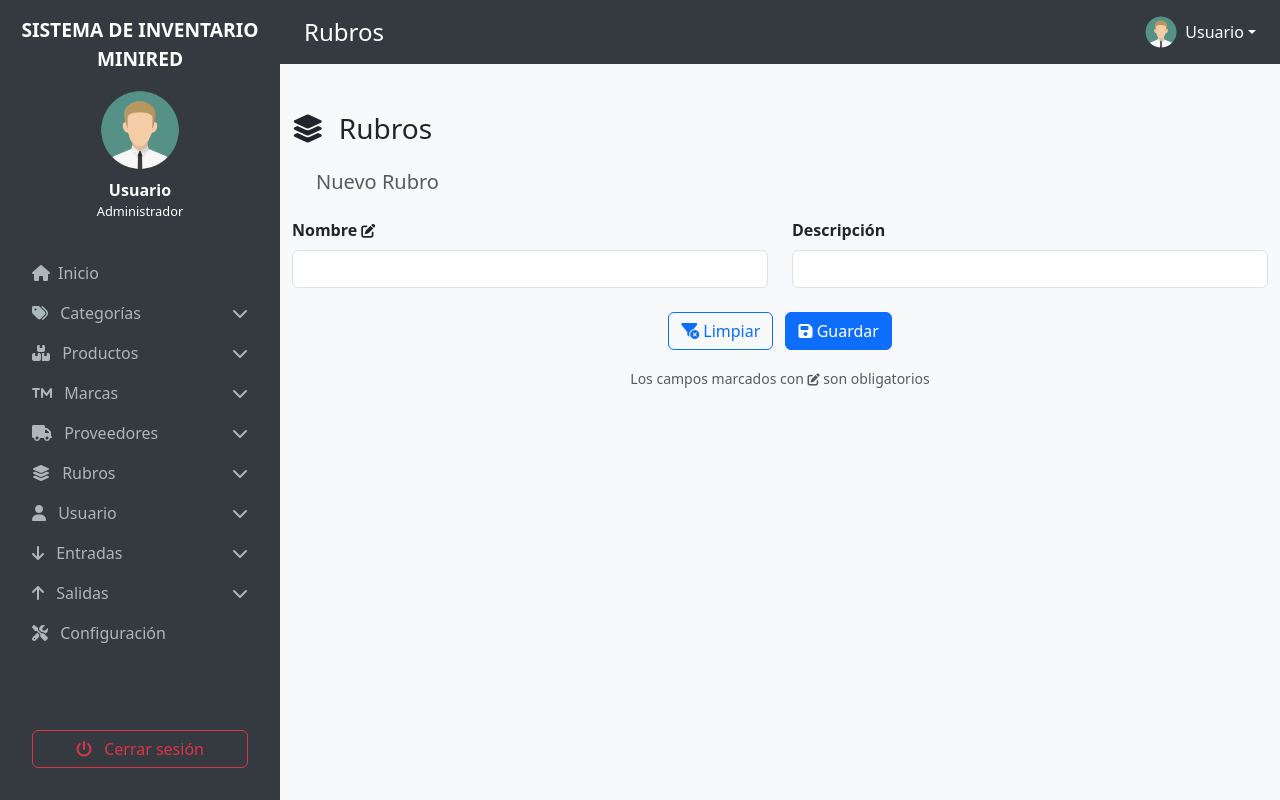
After one commit to EmersonAbel23/Sistema-Inventario, a PHP site: page /Dashboard/rubro.php in a window 1280 px wide. The commit adds this page. Run offline with PHP 8.4, Linux system fonts and the light colour scheme.

Commit message:
aumento de rubro

```diff
--- a/login/Dashboard/partials/nav.php
+++ b/login/Dashboard/partials/nav.php
@@ -74,7 +74,7 @@
           <i class="fas fa-chevron-down rotate-icon"></i>
         </a>
         <ul class="collapse list-unstyled submenu" id="rubrosSubmenu">
-          <li><a class="nav-link" href="#">Registrar rubro</a></li>
+          <li><a class="nav-link" href="rubro.php">Registrar rubro</a></li>
           <li><a class="nav-link" href="#">Lista de rubros</a></li>
         </ul>
       </li>
--- /dev/null
+++ b/login/Dashboard/rubro.php
@@ -0,0 +1,98 @@
+<!DOCTYPE html>
+<html lang="es">
+<head>
+  <meta charset="UTF-8" />
+  <meta name="viewport" content="width=device-width, initial-scale=1.0"/>
+  <title>Sistema de Inventario - Rubros</title>
+  <link href="https://cdn.jsdelivr.net/npm/bootstrap@5.3.3/dist/css/bootstrap.min.css" rel="stylesheet">
+  <link href="https://cdnjs.cloudflare.com/ajax/libs/font-awesome/6.5.0/css/all.min.css" rel="stylesheet">
+  <link rel="stylesheet" href="dasboard.css">
+  <link rel="shortcut icon" href="../img/logotipoMinired.JPG" type="image/x-icon">
+</head>
+<body>
+
+<div class="sidebar d-flex flex-column">
+  <?php require("./partials/nav.php") ?>
+</div>
+
+<div class="content">
+  <div class="d-flex justify-content-between align-items-center px-4 py-3" style="background-color: #343a40; color: white;">
+    <div>
+      <h4 class="mb-0">Rubros</h4>
+    </div>
+    <?php require("./partials/topbar.php") ?>
+  </div>
+</div>
+
+<div class="content">
+  <div class="container mt-5">
+    <h3 class="mb-4"><i class="fas fa-layer-group me-2"></i> Rubros</h3>
+    <h5 class="text-muted mb-4 ms-4">Nuevo Rubro</h5>
+
+    <!-- ALERTA DE ÉXITO -->
+    <?php if (isset($_GET["success"])): ?>
+      <div class="alert alert-success alert-dismissible fade show" role="alert">
+        <i class="fas fa-check-circle me-2"></i> ¡Rubro guardado con éxito!
+        <button type="button" class="btn-close" data-bs-dismiss="alert" aria-label="Cerrar"></button>
+      </div>
+    <?php endif; ?>
+
+    <!-- FORMULARIO DE RUBRO -->
+    <form method="POST" action="../controlador/RubroController.php" onsubmit="guardarRubro(event)" id="formRubro">
+      <input type="hidden" name="accion" value="agregar">
+
+      <div class="row mb-4">
+        <div class="col-md-6">
+          <label class="form-label fw-bold">Nombre <i class="fas fa-pen-to-square small"></i></label>
+          <input type="text" class="form-control" name="nombre_rubro" required>
+        </div>
+        <div class="col-md-6">
+          <label class="form-label fw-bold">Descripción</label>
+          <input type="text" class="form-control" name="descripcion_rubro">
+        </div>
+      </div>
+
+      <div class="text-center">
+        <button type="reset" class="btn btn-outline-primary me-2">
+          <i class="fas fa-filter-circle-xmark"></i> Limpiar
+        </button>
+        <button type="submit" class="btn btn-primary">
+          <i class="fas fa-floppy-disk"></i> Guardar
+        </button>
+      </div>
+
+      <div class="text-muted mt-3 text-center">
+        <small>Los campos marcados con <i class="fas fa-pen-to-square small"></i> son obligatorios</small>
+      </div>
+    </form>
+  </div>
+</div>
+
+<!-- MODAL DE CONFIRMACIÓN -->
+<div class="modal fade" id="rubroGuardadoModal" tabindex="-1" aria-labelledby="rubroGuardadoLabel" aria-hidden="true">
+  <div class="modal-dialog modal-dialog-centered">
+    <div class="modal-content text-center">
+      <div class="modal-body">
+        <i class="fas fa-check-circle fa-3x text-success mb-3"></i>
+        <h5 class="modal-title mb-2" id="rubroGuardadoLabel">¡Rubro guardado!</h5>
+        <p class="text-muted">Se ha registrado correctamente.</p>
+        <button type="button" class="btn btn-success" data-bs-dismiss="modal">Aceptar</button>
+      </div>
+    </div>
+  </div>
+</div>
+
+<!-- JS -->
+<script src="https://cdn.jsdelivr.net/npm/bootstrap@5.3.3/dist/js/bootstrap.bundle.min.js"></script>
+<script>
+  function guardarRubro(event) {
+    event.preventDefault();
+    const modal = new bootstrap.Modal(document.getElementById('rubroGuardadoModal'));
+    modal.show();
+    setTimeout(() => {
+      document.getElementById("formRubro").submit();
+    }, 1800);
+  }
+</script>
+</body>
+</html>
```
